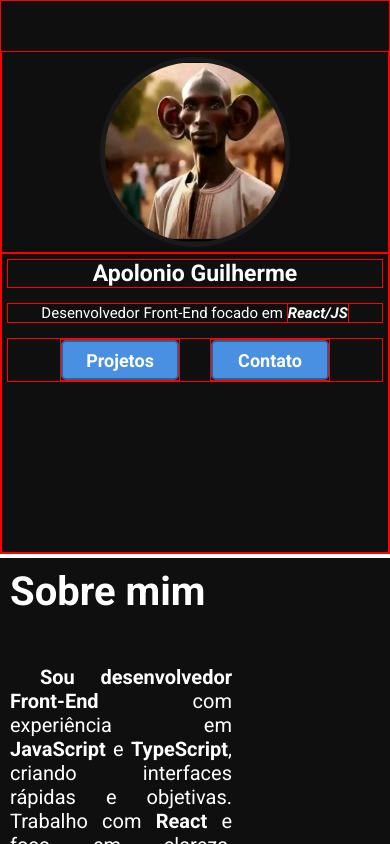
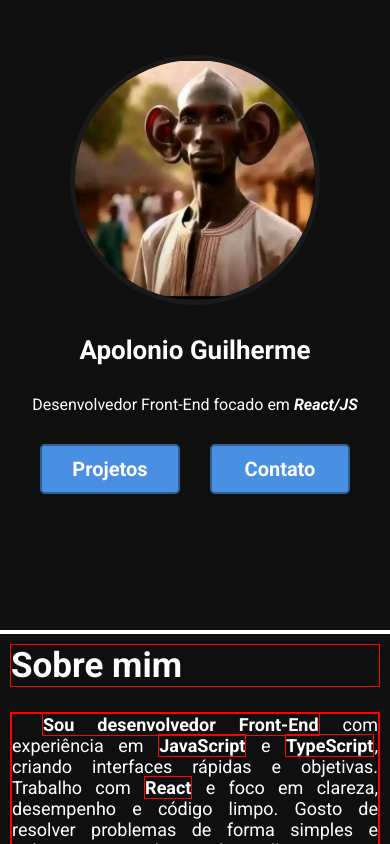
Before and after one commit to Apolo0013/Portifolio, a React (Vite) app: page / in a window 390 px wide. Built offline with nearby package versions, Linux system fonts and the light colour scheme.

Commit message:
Responsividade* Sobre.tsx e App.tsx
Responsividade aplicada nos arquivo App.tsx e Sobre.tsx. App.tsx. apliquei responsividade nas class auxiliares, usada em geral. Sobre.tsx nos texto em si, por se um componentes simples

```diff
--- a/src/App.scss
+++ b/src/App.scss
@@ -9,7 +9,7 @@
     overflow-x: hidden;
     background: $fundo;
 }
-
+//////////////////////////////////////////////////////////////////////
 //Class utils
 .bold-italic {
     font-weight: bold;
@@ -49,6 +49,26 @@
     hyphens: auto;
     text-indent: rem(20);
 }
+//Responsividade/Adpitacao deles
+@media (max-width: 1000px) {
+    .h1-main {
+        font-size: rem(38);
+    }
+}
+
+@media (max-width: 700px) {
+    .h1-main {
+        font-size: rem(35);
+    }
+}
+
+//Para dispositivos moveis
+@media (max-width: 500px) and (pointer: coarse) {
+    .h1-main {
+        font-size: rem(30);
+    }
+}
+//////////////////////////////////////////////////////////////////////
 
 //Essas class vao trabalhar com funcao UseObserverShow no utils.tsx
 .conteiner-show { // vai mostrar conteiner
--- a/src/componentes/Sobre/Sobre.scss
+++ b/src/componentes/Sobre/Sobre.scss
@@ -4,6 +4,10 @@
     flex-direction: column;
     padding-bottom: rem(100) !important;
     gap: rem(50);
+
+    * {
+        border: 1px solid red;
+    }
 
     .wraper-text-sobre-mim {
         width: 60%;
@@ -18,3 +22,31 @@
         }
     }
 }
+
+//Responsividade
+//largunra <= 1000px
+
+@media (max-width: 1000px) {
+    .conteiner-sobre-mim > .wraper-text-sobre-mim {
+        width: 80%;
+    }
+}
+
+//largura <= 700px
+@media (max-width: 700px) {
+    .conteiner-sobre-mim  {
+        gap: rem(25);
+        .wraper-text-sobre-mim {
+            width: 100%;
+            .p-text-sobre-mim {font-size: rem(18);}
+        }
+    }
+}
+
+//Resposnvidade para dispositivos moveis
+//Largura <= 500px
+@media (max-width: 500px) and (pointer: coarse) {
+    .conteiner-sobre-mim > .wraper-text-sobre-mim > .p-text-sobre-mim {
+        font-size: rem(15);
+    }
+}
--- a/src/componentes/cabeca/Cabeca.scss
+++ b/src/componentes/cabeca/Cabeca.scss
@@ -9,7 +9,6 @@
     * {
         font-family: 'Roboto', Arial, Helvetica, sans-serif;
         color: white;
-        border: 1px solid red;
     }
 
     .conteiner-cabeca {
@@ -114,7 +113,7 @@
 //Responsividade
 //para celular
 //largura <= 500px
-@media (max-width: 500px) {
+@media (max-width: 500px) and (pointer: coarse) {
     .wraper-conteiner-cabeca > .conteiner-cabeca {
         gap: rem(5);
 
@@ -137,7 +136,7 @@
 }
 
 //largura <= 400px
-@media (max-width: 400px) {
+@media (max-width: 400px ) and (pointer: coarse) {
     .wraper-conteiner-cabeca > .conteiner-cabeca {
         gap: 0;
 
--- a/src/componentes/ui/botao-seleciona/Botao-Selecionar.scss
+++ b/src/componentes/ui/botao-seleciona/Botao-Selecionar.scss
@@ -32,7 +32,7 @@
 
 //Responvidade para dispositivos moveis
 //Para celulares
-@media (max-width: 500px) {
+@media (max-width: 500px) and (pointer: coarse) {
     .conteiner-botao-selecionar  {
         min-width: rem(120);
         button {
@@ -43,7 +43,7 @@
 }
 
 //largura <= 400px
-@media (max-width: 400px) {
+@media (max-width: 400px) and (pointer: coarse) {
     .conteiner-botao-selecionar > button {
         height: rem(40);
     }
```
